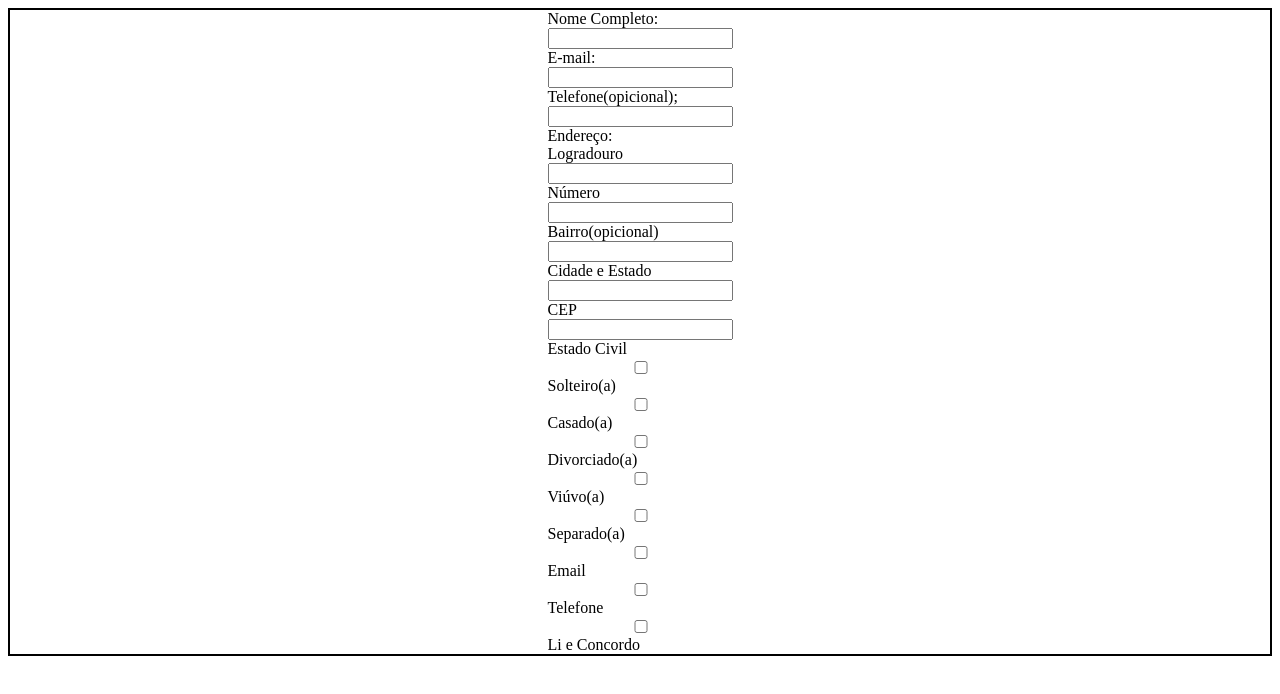
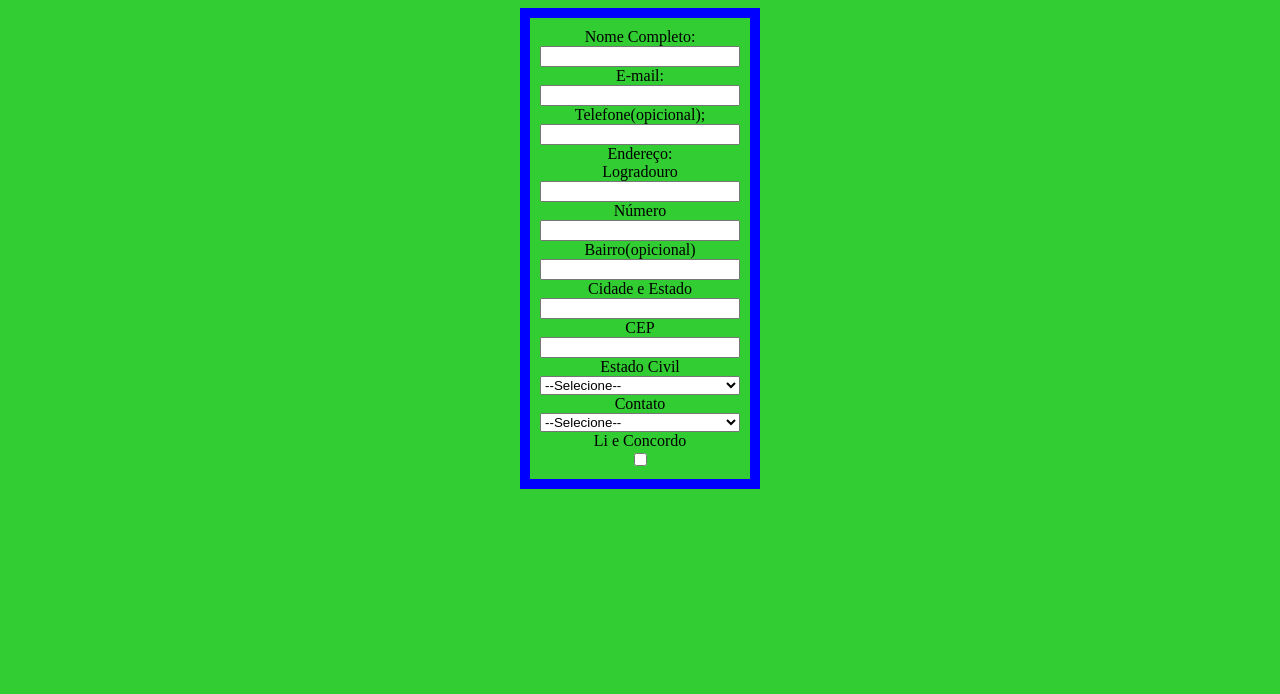
Before and after one commit to JoaoPedroCordoba/Cadastro, a plain HTML site: page index.html in a window 1280 px wide. Drawn offline with Linux system fonts and the light colour scheme.

Commit message:
finalizado

```diff
--- a/index.html
+++ b/index.html
@@ -16,7 +16,7 @@
             <label>E-mail:</label>
             <input type="text" name="EmaildoUsuario">
 
-            <label for="">Telefone(opicional);</label>
+            <label>Telefone(opicional);</label>
             <input type="number" name="Telefone">
 
             <label>Endereço:</label>
@@ -37,32 +37,24 @@
             <input type="number">
 
             <label>Estado Civil</label>
+            <select name="EstadoCivil" id="EstadoCivil">
+                <option value="selecione">--Selecione--</option>
+                <option value="">Separado(a)</option>
+                <option value="">Casado(a)</option>
+                <option value="">Solteiro(a)</option>
+                <option value="">Viúvo(a)</option>
+                <option value="">Divorciado(a)</option>
+            </select>
 
+            <label for="Contato">Contato</label>
+            <select name="" id="">
+                <option value="selecione">--Selecione--</option>
+                <option value="E-mail">E-mail</option>
+                <option value="Telefone">Telefone</option>
+            </select>
 
-            <input type="checkbox" name="solteiro" id="solteiro">
-            <label>Solteiro(a)</label>
-
-
-            <input type="checkbox" name="casado" id="casado">
-            <label>Casado(a)</label>
-
-            <input type="checkbox" name="divorciado" id="divorciado">
-            <label>Divorciado(a)</label>
-
-            <input type="checkbox" name="viuvo" id="viuvo">
-            <label>Viúvo(a)</label>
-
-            <input type="checkbox" name="separado" id="separado">
-            <label>Separado(a)</label>
-
-            <input type="checkbox" name="email" id="email">
-            <label>Email</label>
-
-            <input type="checkbox" name="telefone" id="telefone">
-            <label>Telefone</label>
-
+            <label>Li e Concordo</label>
             <input type="checkbox" name="lieconcordo" id="lieconcordo">
-            <label>Li e Concordo</label>
 
 
         </form>
--- a/style.css
+++ b/style.css
@@ -1,12 +1,16 @@
-.Cadastro{
-    border: solid 2px black;
+body{
+    background-color: limegreen;
+}
+label{
     display: flex;
-    margin: 0px;
-    padding: 0%;
+    justify-content: center;
+}
 
-}
 form{
+    border: 10px solid blue;
+    padding: 10px;
     margin: 0% auto;
     display: flex;
     flex-flow: column;
+    width: 200px;
 }
```
